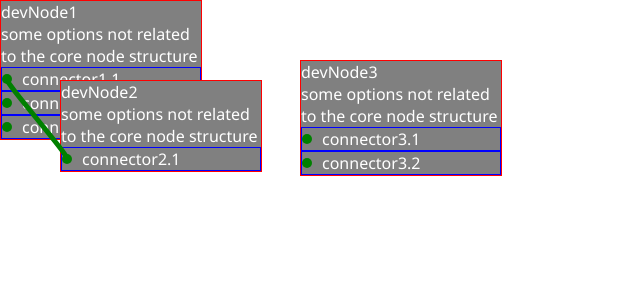
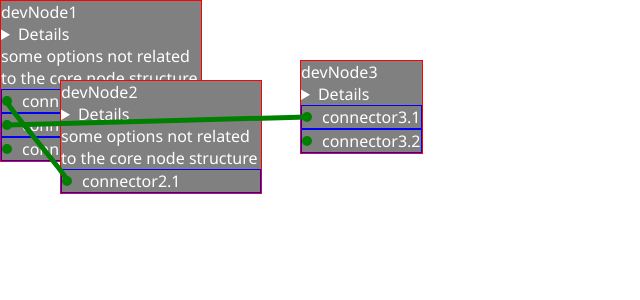
Before and after one commit to yolisses0/nodes-editor, a SvelteKit app: page / in a window 1280 px wide. Shown: the top 300 px of the page, without its empty margins (0-640 px from the left). Built offline with nearby package versions, Linux system fonts and the light colour scheme.

Commit message:
Create VariableSizeComponent

```diff
--- a/src/lib/wire/Wire.svelte
+++ b/src/lib/wire/Wire.svelte
@@ -29,5 +29,6 @@
 <style>
 	.wire {
 		position: absolute;
+		user-select: none;
 	}
 </style>
--- a/src/routes/NodeItemContent.svelte
+++ b/src/routes/NodeItemContent.svelte
@@ -3,6 +3,7 @@
 	import type { ConnectorItemContentProps } from '$lib/ConnectorItemContentProps.js';
 	import type { NodeItemContentProps } from '$lib/NodeItemContentProps.js';
 	import ConnectorItemContent from './ConnectorItemContent.svelte';
+	import VariableSizeComponent from './VariableSizeComponent.svelte';
 
 	const { node, updateConnectorPosition }: NodeItemContentProps = $props();
 </script>
@@ -15,7 +16,10 @@
 	<div>
 		{node.id}
 	</div>
-	<div>some options not related to the core node structure</div>
+	<VariableSizeComponent />
+	{#if node.id !== 'devNode3'}
+		<div>some options not related to the core node structure</div>
+	{/if}
 	{#each node.connectors as connector (connector.id)}
 		<ConnectorItem {connector} content={connectorContent} {updateConnectorPosition} />
 	{/each}
--- /dev/null
+++ b/src/routes/VariableSizeComponent.svelte
@@ -0,0 +1,4 @@
+<details>
+	<summary>Details</summary>
+	Something small enough to escape casual notice.
+</details>
--- a/src/routes/devConnections.ts
+++ b/src/routes/devConnections.ts
@@ -2,4 +2,5 @@ import type { Connection } from '$lib/Connection.js';
 
 export const devConnections: Connection[] = [
 	{ id: 'connection1', startConnectorId: 'connector2.1', endConnectorId: 'connector1.1' },
+	{ id: 'connection2', startConnectorId: 'connector3.1', endConnectorId: 'connector1.2' },
 ];
```
